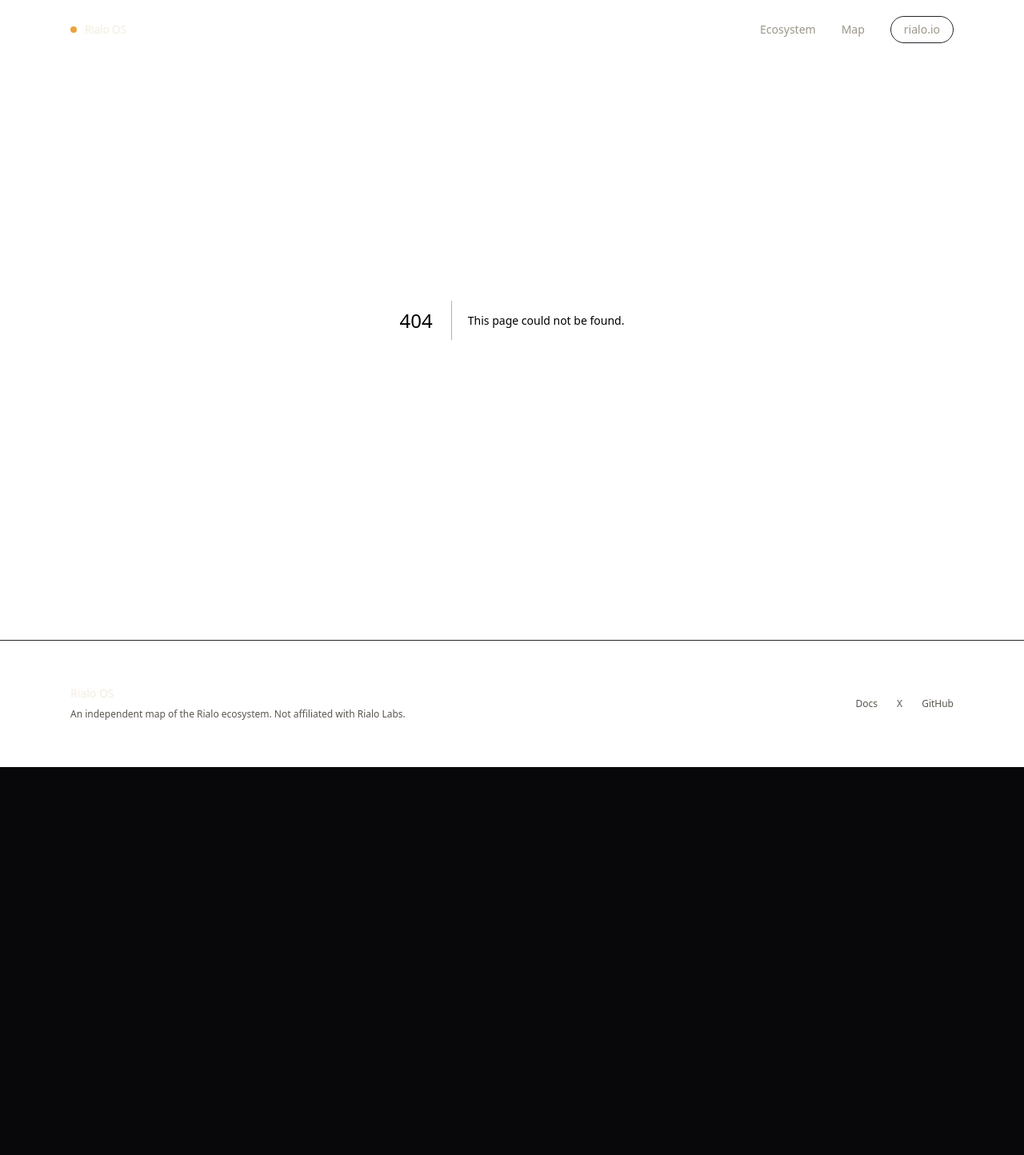
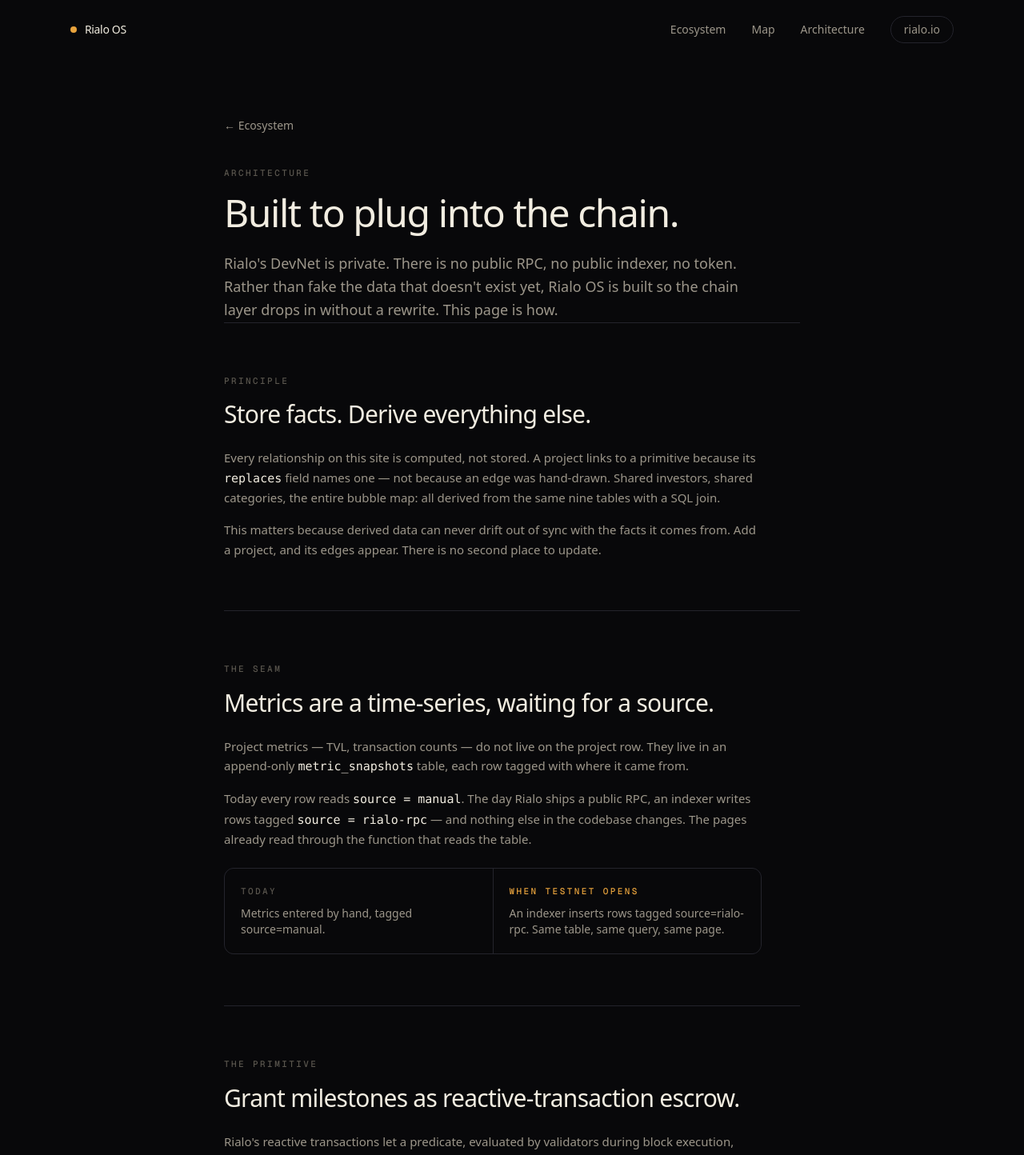
Before and after one commit to Aabis5004/rialo-os, a Next.js app: page /architecture in a window 1280 px wide. Before the commit this address had no page. Shown: the top 1444 px of the page at 80% size. Before the commit the page ends 959 px from the top, so only its background shows below. Built offline with nearby package versions, Linux system fonts and the light colour scheme.

Commit message:
architecture page

```diff
--- /dev/null
+++ b/app/architecture/page.tsx
@@ -0,0 +1,171 @@
+import Link from "next/link";
+import { Reveal } from "@/components/reveal";
+
+export const metadata = {
+  title: "Architecture — Rialo OS",
+  description:
+    "How Rialo OS is built today, and how it plugs into the chain when public testnet opens.",
+};
+
+function Section({
+  eyebrow,
+  title,
+  children,
+}: {
+  eyebrow: string;
+  title: string;
+  children: React.ReactNode;
+}) {
+  return (
+    <Reveal className="border-t border-edge py-16">
+      <p className="eyebrow">{eyebrow}</p>
+      <h2 className="mt-4 max-w-2xl text-3xl font-medium tracking-tight text-bone">
+        {title}
+      </h2>
+      <div className="mt-6 max-w-2xl space-y-4 text-[15px] leading-relaxed text-ash">
+        {children}
+      </div>
+    </Reveal>
+  );
+}
+
+function Seam({ label, now, later }: { label: string; now: string; later: string }) {
+  return (
+    <div className="mt-6 grid gap-px overflow-hidden rounded-xl border border-edge bg-edge sm:grid-cols-2">
+      <div className="bg-void p-5">
+        <p className="eyebrow text-dust">Today</p>
+        <p className="mt-2 text-sm text-ash">{now}</p>
+      </div>
+      <div className="bg-void p-5">
+        <p className="eyebrow" style={{ color: "#e8a33d" }}>
+          When testnet opens
+        </p>
+        <p className="mt-2 text-sm text-ash">{later}</p>
+      </div>
+    </div>
+  );
+}
+
+export default function ArchitecturePage() {
+  return (
+    <main className="mx-auto max-w-3xl px-6 pb-32 pt-36">
+      <Link href="/" className="text-sm text-ash transition-colors hover:text-bone">
+        ← Ecosystem
+      </Link>
+
+      <div className="mt-10">
+        <p className="eyebrow">Architecture</p>
+        <h1 className="mt-4 text-5xl font-medium leading-[1.05] tracking-[-0.03em] text-bone">
+          Built to plug into the chain.
+        </h1>
+        <p className="mt-6 max-w-2xl text-lg leading-relaxed text-ash">
+          Rialo&apos;s DevNet is private. There is no public RPC, no public
+          indexer, no token. Rather than fake the data that doesn&apos;t exist
+          yet, Rialo OS is built so the chain layer drops in without a rewrite.
+          This page is how.
+        </p>
+      </div>
+
+      <Section eyebrow="Principle" title="Store facts. Derive everything else.">
+        <p>
+          Every relationship on this site is computed, not stored. A project
+          links to a primitive because its <code className="text-bone">replaces</code>{" "}
+          field names one — not because an edge was hand-drawn. Shared investors,
+          shared categories, the entire bubble map: all derived from the same
+          nine tables with a SQL join.
+        </p>
+        <p>
+          This matters because derived data can never drift out of sync with the
+          facts it comes from. Add a project, and its edges appear. There is no
+          second place to update.
+        </p>
+      </Section>
+
+      <Section
+        eyebrow="The seam"
+        title="Metrics are a time-series, waiting for a source."
+      >
+        <p>
+          Project metrics — TVL, transaction counts — do not live on the project
+          row. They live in an append-only{" "}
+          <code className="text-bone">metric_snapshots</code> table, each row
+          tagged with where it came from.
+        </p>
+        <p>
+          Today every row reads <code className="text-bone">source = manual</code>.
+          The day Rialo ships a public RPC, an indexer writes rows tagged{" "}
+          <code className="text-bone">source = rialo-rpc</code> — and nothing
+          else in the codebase changes. The pages already read through the
+          function that reads the table.
+        </p>
+        <Seam
+          label="metrics"
+          now="Metrics entered by hand, tagged source=manual."
+          later="An indexer inserts rows tagged source=rialo-rpc. Same table, same query, same page."
+        />
+      </Section>
+
+      <Section
+        eyebrow="The primitive"
+        title="Grant milestones as reactive-transaction escrow."
+      >
+        <p>
+          Rialo&apos;s reactive transactions let a predicate, evaluated by
+          validators during block execution, trigger a transaction automatically
+          — no keeper bot, no cron, no external watcher.
+        </p>
+        <p>
+          Applied to this product: a grants portal where milestone funds are held
+          in escrow and released when an on-chain predicate becomes true. &ldquo;Contract
+          deployed to mainnet&rdquo; or &ldquo;100 unique callers reached&rdquo; becomes a
+          condition the chain checks itself. No committee clicks approve. No bot
+          watches for the event. The release is part of consensus.
+        </p>
+        <p>
+          That is the difference between a grants dashboard and grants
+          infrastructure. One shows you a status. The other enforces it.
+        </p>
+      </Section>
+
+      <Section
+        eyebrow="Agent keys"
+        title="An assistant that never holds a raw credential."
+      >
+        <p>
+          Rialo OS includes a grounded assistant that answers only from
+          Rialo&apos;s papers. It calls a model API, which means it holds a key —
+          and an agent holding a raw key is a leak waiting to happen.
+        </p>
+        <p>
+          The right shape is a governed token: scoped to one model, rate-limited,
+          logged, revocable in one click without rotating the real credential.
+          That is exactly what Latch — from Subzero Labs, the team behind Rialo —
+          exists to provide. The assistant is designed to hold its key through a
+          governed token, not the key itself.
+        </p>
+      </Section>
+
+      <Section eyebrow="Stack" title="What runs this today.">
+        <p>
+          Next.js on Vercel, server components reading Postgres through Prisma.
+          Supabase hosts the database. The 3D map is force-directed WebGL. No
+          separate backend, one deploy, one trust model.
+        </p>
+        <p>
+          The whole thing is a database problem wearing a chain&apos;s clothes —
+          which is precisely why it can exist before the chain is public, and
+          why it will still be here when it isn&apos;t.
+        </p>
+      </Section>
+
+      <div className="mt-16 border-t border-edge pt-10">
+        <Link
+          href="/map"
+          className="inline-flex items-center gap-2 rounded-full bg-bone px-6 py-3 text-sm font-medium text-void transition-transform duration-300 hover:scale-[1.03]"
+        >
+          Explore the map →
+        </Link>
+      </div>
+    </main>
+  );
+}
--- a/components/nav.tsx
+++ b/components/nav.tsx
@@ -6,6 +6,7 @@
 const LINKS = [
   { href: "/", label: "Ecosystem" },
   { href: "/map", label: "Map" },
+  { href: "/architecture", label: "Architecture" },
 ];
 
 export function Nav() {
```
